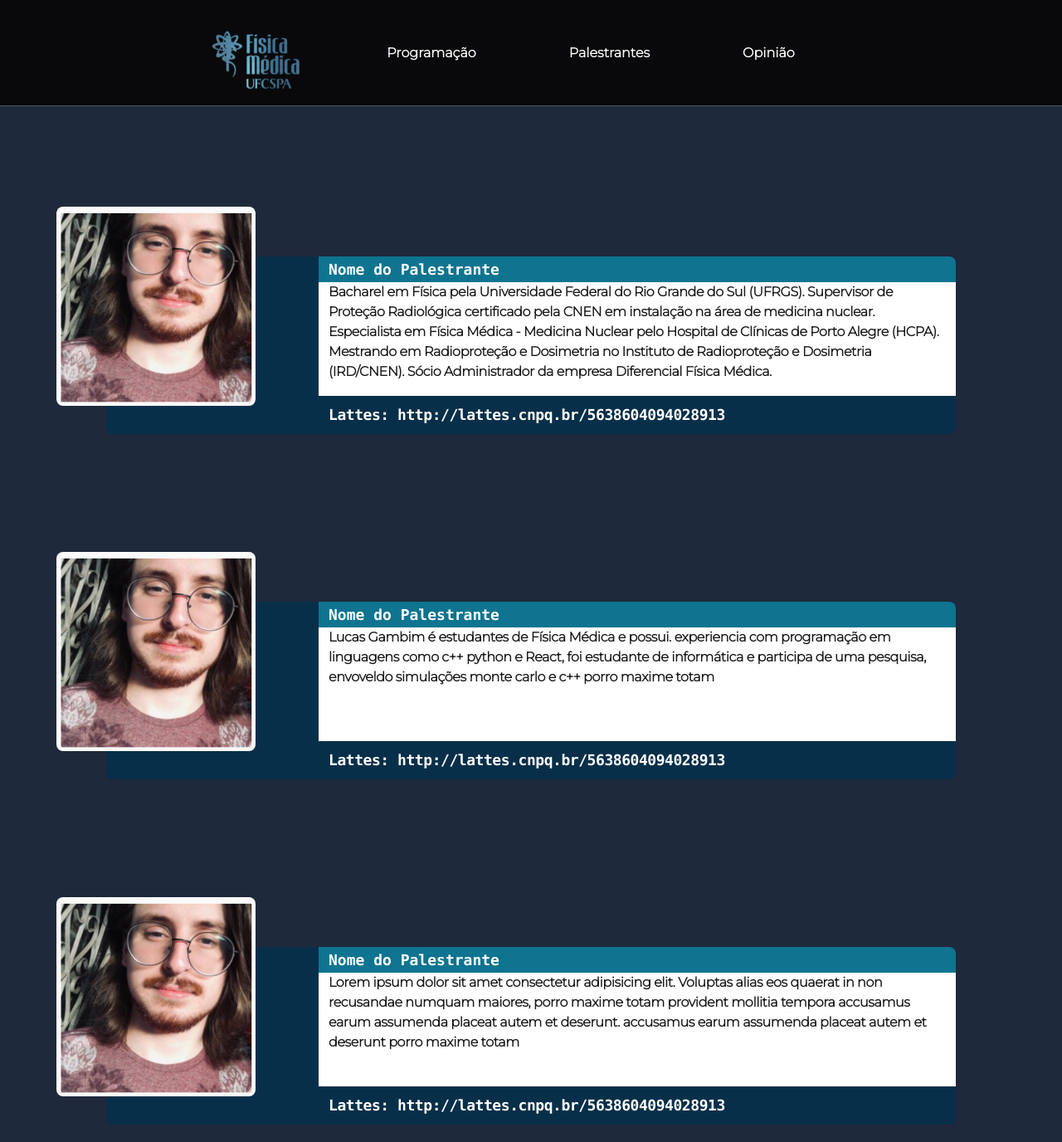
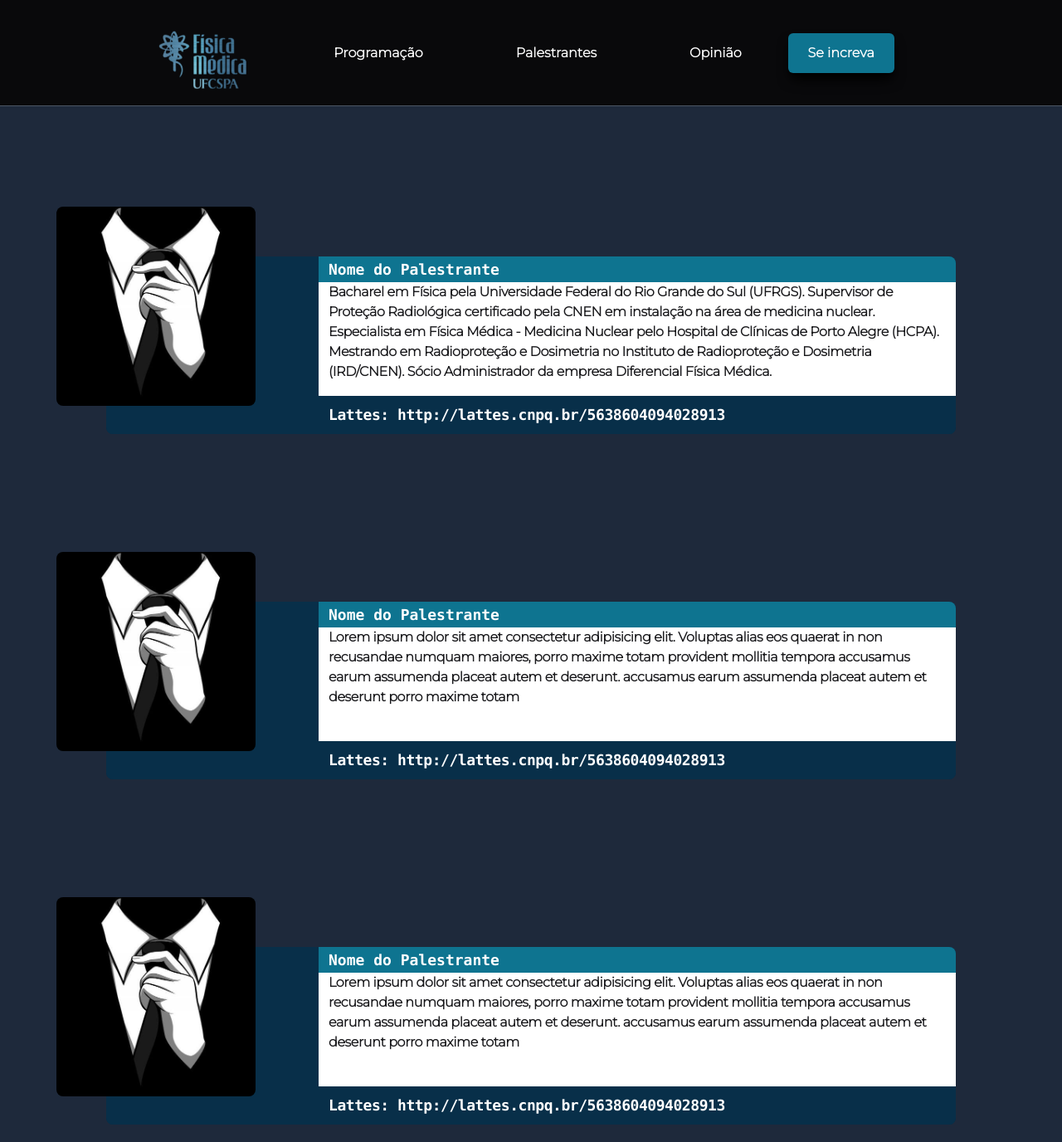
Before and after one commit to GambimL/Site_CAMC, a React (Vite) app in the folder site_camc/: page /palestrantes in a window 1280 px wide. Shown: the whole page at 83% size. Built offline with nearby package versions, Linux system fonts and the light colour scheme.

Commit message:
adicionado botao se inscreva no menu

```diff
--- a/site_camc/src/components/HamburguerMenu/index.jsx
+++ b/site_camc/src/components/HamburguerMenu/index.jsx
@@ -1,6 +1,7 @@
 import { useState } from "react";
 import { TfiMenu } from "react-icons/tfi";
 import { MdOutlineClose } from "react-icons/md";
+import { MenuButton } from "../MenuButton";
 
 export function HamburguerMenu(props) {
 
@@ -8,7 +9,7 @@ export function HamburguerMenu(props) {
 
     return (
         (visible == true) ?
-            <div className="w-full h-96 flex flex-col md:hidden items-center justify-center bg-sky-950 absolute right-0 top-0">
+            <div className="w-full h-96 flex flex-col md:hidden items-center justify-end duration-300 bg-sky-950 absolute right-0 top-0">
                 <div className=" w-screen h-full flex justify-end scale-100"
                     onClick={() => setVisible(false)}
                 >
@@ -16,8 +17,9 @@ export function HamburguerMenu(props) {
                         <MdOutlineClose size={25} />
                     </div>
                 </div>
+                <MenuButton text={"se inscreva"}/>
                 {props.titles.map((title) => (
-                    <div className="m-8 border-b-4 py-3 w-1/3 hover:w-1/2 cursor-pointer rounded-sm duration-100 border-solid hover:border-sky-700 group border-white capitalize">
+                    <div className="m-6 border-b-4 py-3 w-1/3 hover:w-1/2 cursor-pointer rounded-sm duration-100 border-solid hover:border-sky-700 group border-white capitalize">
                         <a key={title} href={"/" + title}
                             className=" transition-colors
                             duration-200 text-white group-hover:text-sky-700">
@@ -28,7 +30,7 @@ export function HamburguerMenu(props) {
                 ))}
             </div> :
             <div>
-                <div className="h-auto w-auto md:hidden cursor-pointer" onClick={() => setVisible(true)}>
+                <div className="h-auto w-auto md:hidden cursor-pointer duration-100" onClick={() => setVisible(true)}>
                     <TfiMenu />
                 </div>
             </div>
--- a/site_camc/src/components/Header/index.jsx
+++ b/site_camc/src/components/Header/index.jsx
@@ -2,8 +2,10 @@ import logoFisMed from "../../assets/logoFisMed.png"
 import { Link } from "../Link"
 import { HamburguerMenu } from "../HamburguerMenu"
 import { useState } from "react"
+import { MenuButton } from "../MenuButton"
 
 const titles = ["programação", "palestrantes", "opinião"]
+const menuButtonText = "Se increva"
 
 export function Header() {
     const [visible, setVisible] = useState(false)
@@ -32,6 +34,7 @@ export function Header() {
 
             <div className="md:flex justify-center hidden">
                 <Link titles={titles} />
+                <MenuButton text={menuButtonText}/>
             </div>
             <HamburguerMenu titles={titles} visible={visible} />
         </div>
--- /dev/null
+++ b/site_camc/src/components/MenuButton/index.jsx
@@ -0,0 +1,9 @@
+
+
+export function MenuButton(props){
+    return(
+        <a href="#" className=" drop-shadow-md hover:shadow-none duration-200 h-12 w-32 flex justify-center items-center shadow-lg shadow-black bg-cyan-700 rounded-md hover:translate-y-1  border-white">
+            {props.text}
+        </a>
+    )
+}
--- a/site_camc/src/pages/home/index.jsx
+++ b/site_camc/src/pages/home/index.jsx
@@ -76,7 +76,7 @@ export function Home() {
       <div className="gap-4">
         <div className="grid col-start-1 col-end-7 bg-fixed h-[600px] bg-no-repeat bg-background-initial bg-cover"
         >
-          <div className="grid gap-10 content-center h-screen">
+          <div className="grid gap-10 content-center ">
 
             <img src="https://static.wixstatic.com/media/48eda6_71c4d245ff094ec7aeaeaca82b827744~mv2.png/v1/crop/x_0,y_420,w_1080,h_320/fill/w_799,h_237,al_c,q_85,usm_0.66_1.00_0.01,enc_auto/Logo%20(3).png" className="justify-center justify-self-center"></img>
             <div className="place-items-end place-self-center grid grid-cols-2">
--- a/site_camc/src/pages/speakers/index.jsx
+++ b/site_camc/src/pages/speakers/index.jsx
@@ -1,5 +1,5 @@
 import { Layout } from "../../components/Layout";
-import fotoavatar from "../../assets/fotominha1.png"
+import fotoavatar from "../../assets/avatarExample.jpg"
 import { Speaker } from "../../components/Speaker";
 import "../../styles/styles.css";
 
@@ -14,17 +14,17 @@ export function Speakers() {
                             Especialista em Física Médica - Medicina Nuclear pelo Hospital de Clínicas de Porto Alegre (HCPA).
                             Mestrando em Radioproteção e Dosimetria no Instituto de Radioproteção e Dosimetria (IRD/CNEN).
                             Sócio Administrador da empresa Diferencial Física Médica.
-                            " lattes="Lattes: http://lattes.cnpq.br/5638604094028913" avatar={fotoavatar} />
-                <Speaker description="Lucas Gambim é estudantes de Física Médica e possui.
-                            experiencia com programação em linguagens como c++ python e React,
-                            foi estudante de informática e participa de uma pesquisa,
-                            envoveldo simulações monte carlo e c++
-                            porro maxime totam" lattes="Lattes: http://lattes.cnpq.br/5638604094028913" avatar={fotoavatar} />
+                            " lattes="Lattes: http://lattes.cnpq.br/5638604094028913" avatar={fotoavatar} nameSpeaker={"Nome Do Palestrante"} />
                 <Speaker description="Lorem ipsum dolor sit amet consectetur adipisicing elit.
                              Voluptas alias eos quaerat in non recusandae numquam maiores,
                              porro maxime totam provident mollitia tempora accusamus earum assumenda placeat autem et deserunt.
                              accusamus earum assumenda placeat autem et deserunt
-                             porro maxime totam" lattes="Lattes: http://lattes.cnpq.br/5638604094028913" avatar={fotoavatar} />
+                             porro maxime totam" lattes="Lattes: http://lattes.cnpq.br/5638604094028913" avatar={fotoavatar} nameSpeaker={"Nome Do Palestrante"}  />
+                <Speaker description="Lorem ipsum dolor sit amet consectetur adipisicing elit.
+                             Voluptas alias eos quaerat in non recusandae numquam maiores,
+                             porro maxime totam provident mollitia tempora accusamus earum assumenda placeat autem et deserunt.
+                             accusamus earum assumenda placeat autem et deserunt
+                             porro maxime totam" lattes="Lattes: http://lattes.cnpq.br/5638604094028913" avatar={fotoavatar} nameSpeaker={"Nome Do Palestrante"}  />
             </div>
         </Layout>
     )
```
